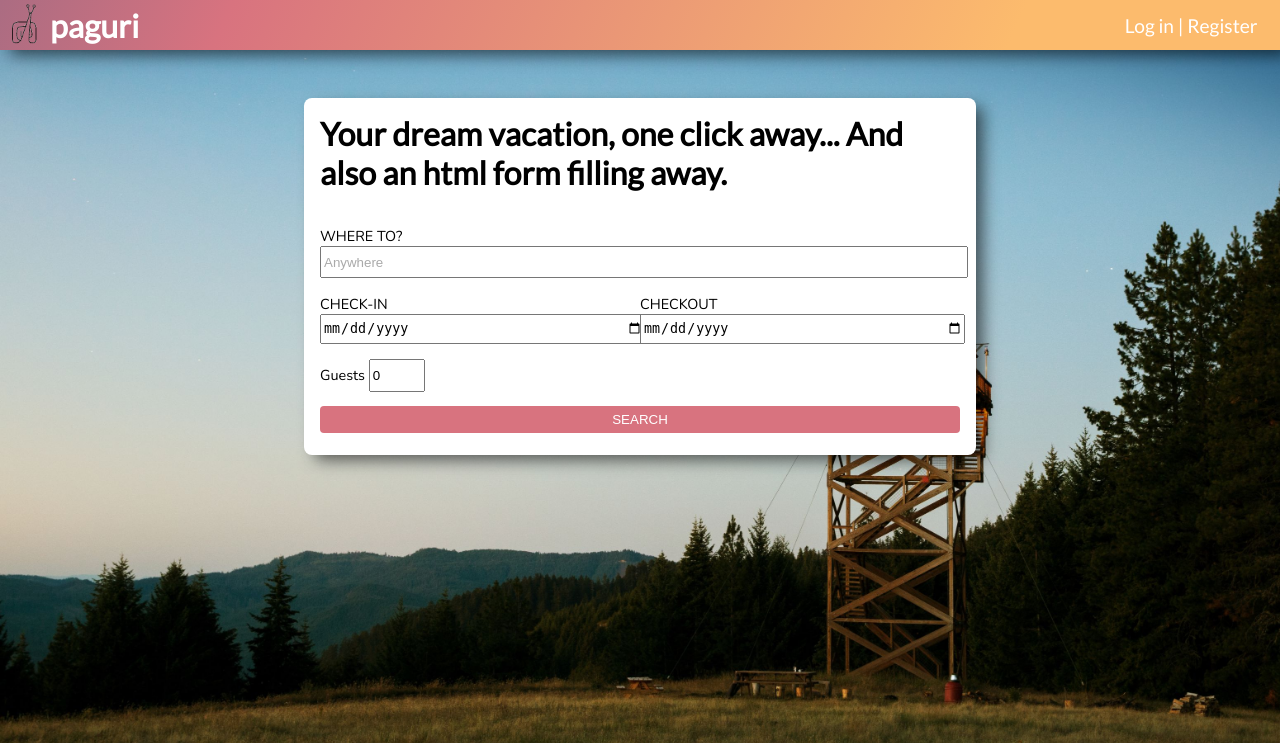
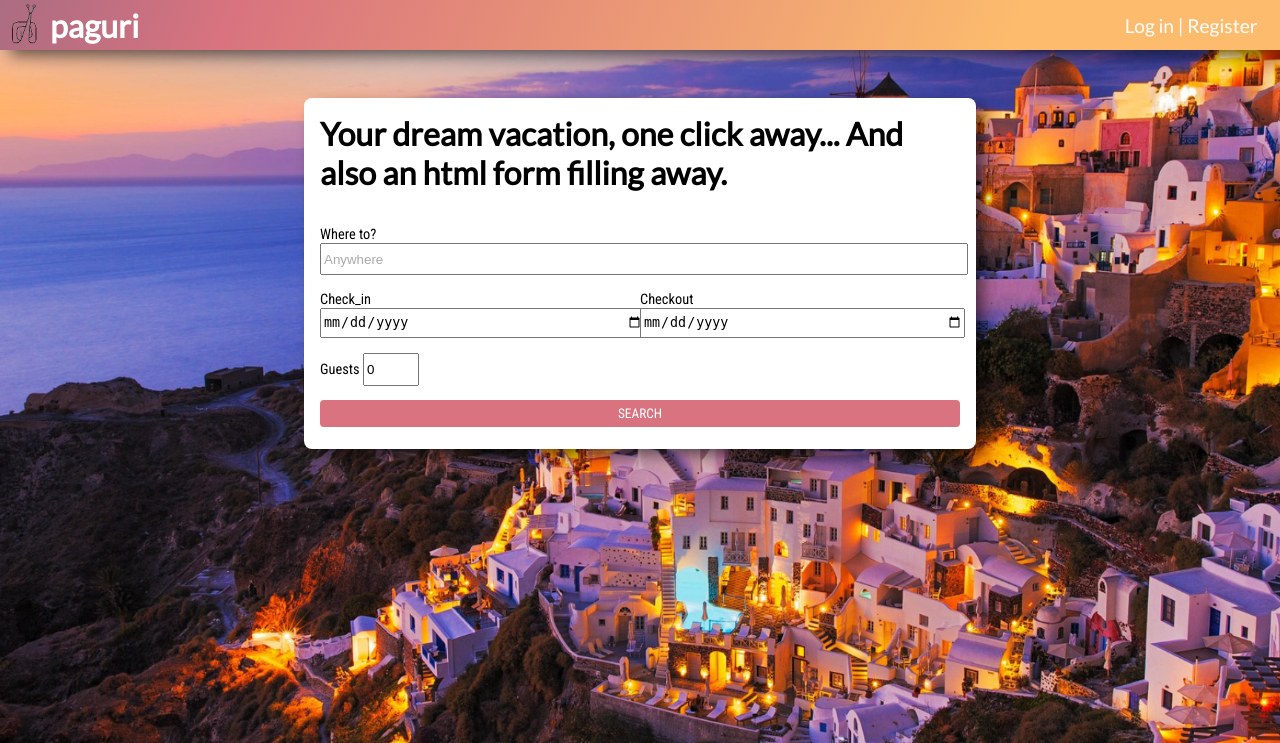
Before and after one commit to daviddias99/paguri-feup-ltw, a PHP site: page /front_page.html in a window 1280 px wide. Shown: the top 743 px of the page. Run offline with PHP 8.4, Linux system fonts and the light colour scheme; some libraries are stand-ins or nearby versions.

Commit message:
Changed fonts and background image

```diff
--- a/css/front_page.css
+++ b/css/front_page.css
@@ -1,5 +1,5 @@
 html{
-    background: url('../resources/front_page_background.jpg') no-repeat center center fixed;
+    background: url('../resources/santorini.jpg') no-repeat center center fixed;
     background-size:     cover;                      /* <------ */
 
     --color-1: #fcbb6d;
@@ -122,6 +122,8 @@ body > header a {
     color: white;
     border-radius: 4px;
     border: none;
+    font-family: 'Roboto Condensed', sans-serif;
+
 }
 
 #search_box form #dates label > input {
@@ -131,7 +133,7 @@ body > header a {
 }
 
 #search_box form label {
-    font-family: 'Nunito', sans-serif;
+    font-family: 'Roboto Condensed', sans-serif;
     font-size: 0.9em;
     font-weight: 300;
 }
--- a/front_page.html
+++ b/front_page.html
@@ -7,6 +7,7 @@
     <meta name="viewport" content="width=device-width, initial-scale=1.0">
     <link href="https://use.fontawesome.com/releases/v5.0.1/css/all.css" rel="stylesheet">
     <link href="https://fonts.googleapis.com/css?family=Lato|Nunito&display=swap" rel="stylesheet">
+    <link href="https://fonts.googleapis.com/css?family=Roboto+Condensed&display=swap" rel="stylesheet">
     <link href="css/front_page.css" rel="stylesheet">
 </head>
 
@@ -31,16 +32,16 @@
         <h1>Your dream vacation, one click away... And also an html form filling away.</h1>
         <form action="" method="get">
             <label>
-                WHERE TO? <input id="location" type="text" name="username" placeholder="Anywhere" value="">
+                Where to? <input id="location" type="text" name="username" placeholder="Anywhere" value="">
             </label>
 
             <section id="dates">
                 <label>
-                    CHECK-IN <input id="check_in" type="date" name="username" placeholder="dd-mm-yyyy" value="">
+                    Check_in <input id="check_in" type="date" name="username" placeholder="dd-mm-yyyy" value="">
                 </label>
 
                 <label>
-                    CHECKOUT <input id="check_out" type="date" name="username" placeholder="dd-mm-yyyy" value="">
+                    Checkout <input id="check_out" type="date" name="username" placeholder="dd-mm-yyyy" value="">
                 </label>
             </section>
 
```
Also changed, not shown: resources/santorini.jpg (added).
